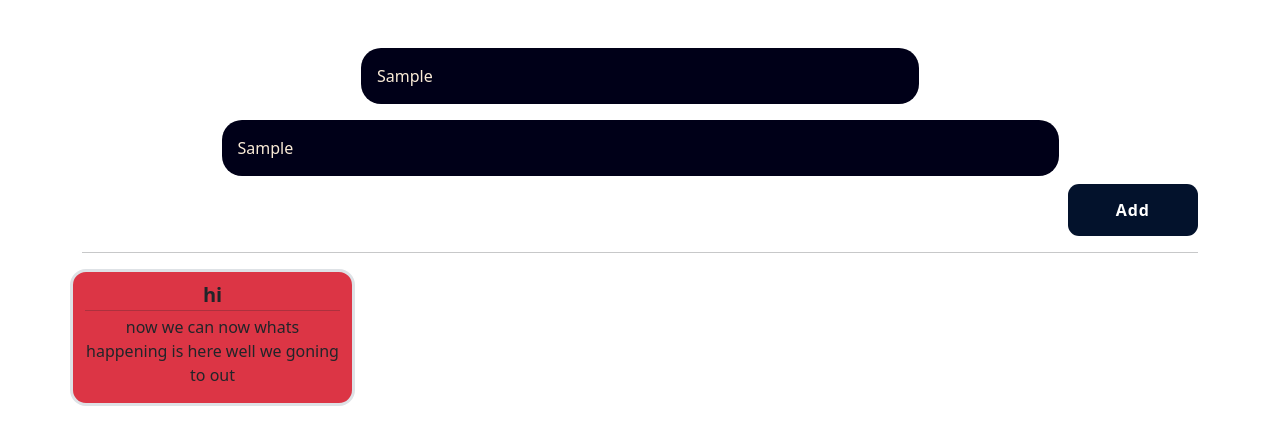
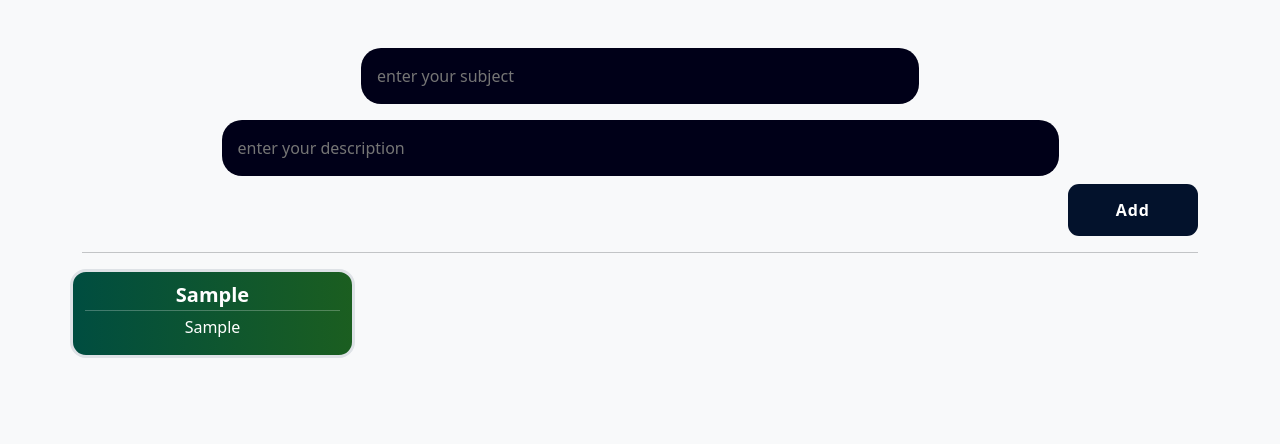
Before and after one commit to Rspayx/simple-todo-list, a plain HTML site: page index.html in a window 1280 px wide. Both pictures are taken after typing "Sample", "Sample" into the empty fields and a click on the button "Add". Drawn offline with nearby package versions, Linux system fonts and the light colour scheme.

Commit message:
Save changes & add js code | v 1.1  devlopment

```diff
--- a/index.html
+++ b/index.html
@@ -13,26 +13,26 @@
     />
     <link href="style.css" rel="stylesheet" />
   </head>
-  <body>
+  <body class="bg-light">
 
     <div class="container">
 
       <div class="mt-5 d-flex align-self-center justify-content-center">
-        <input
+        <input id="input-subject"
           class="d-block w-50 input-style justify-content-center p-3"
           placeholder="enter your subject"
           type="text"
         />
       </div>
       <div class="mt-3 d-flex align-self-center justify-content-center">
-        <input
+        <input id="input-desc"
           class="d-block w-75 input-style justify-content-center p-3"
           placeholder="enter your description"
           type="text"
         />
       </div>
-      <div class="d-flex w-100 justify-content-end mt-2">
-        <button class="button-add " type="button" name="myButton">Add</button>
+      <div class="d-flex w-100 justify-content-end mt-2 ">
+        <button id="btn-add" class="button-add " type="button" name="myButton">Add</button>
       </div>
       <hr />
 
@@ -41,15 +41,7 @@
     <div class="container">
 
 
-      <div class="row">
-
-
-        <div class="col col-3 border border-3 bg-danger rounded-4">
-            <p class="fs-5 m-0 mt-2  fw-bold text-center"> hi </p>
-            <hr class="m-0">
-            <p class="fs-6 mt-1 text-center"> now we can now whats happening is here well we goning to out </p>
-        </div>
-
+      <div id="mother-div-cards" class="row">
 
     </div>
 
--- a/index.js
+++ b/index.js
@@ -0,0 +1,79 @@
+const input_sub = document.getElementById("input-subject");
+const input_desc = document.getElementById("input-desc");
+const btn_add = document.getElementById("btn-add");
+const mother_div_cards = document.getElementById("mother-div-cards");
+// colors
+const color = ['263238' , 'DD2C00' , '3E2723' , '827717' , '33691E' , '1B5E20' , 'f80036' , '004D40' , '311B92' , '1A237E' , 'C51162' , 'D50000' , '4A148C' , '212121', '880E4F' , 'B71C1C' , '2E7D32' , 'D84315' , '000000'] ;
+
+
+btn_add.addEventListener("click", () => {
+  add_cards();
+});
+
+function add_cards() {
+  const input_sub_value = input_sub.value;
+  const input_desc_value = input_desc.value;
+
+
+
+  if (
+    input_sub_value == false ||
+    input_sub_value == "" ||
+    input_sub_value == undefined
+  ) {
+    alert("enter a value for your subject");
+  } else if (
+    input_desc_value == false ||
+    input_desc_value == "" ||
+    input_desc_value == undefined
+  ) {
+    alert("enter a value for your description");
+  } else {
+    const random_color1 = color[Math.floor(Math.random() * color.length)];
+    const random_color2 = color[Math.floor(Math.random() * color.length)];
+
+    let data_element = `
+        <div class="col col-3 border border-3  rounded-4 " style="background-image: linear-gradient(to right, #${random_color1}, #${random_color2}">
+            <p class="fs-5 m-0 mt-2 fw-bold text-center text-white"> ${input_sub_value} </p>
+            <hr class="m-0 text-white">
+            <p class="fs-6 mt-1 text-center text-white  "> ${input_desc_value} </p>
+        </div>
+       `;
+
+    mother_div_cards.insertAdjacentHTML("beforeend", data_element);
+
+    save_in_storage(input_sub_value, input_desc_value);
+    input_sub.value = "";
+    input_desc.value = "";
+  }
+}
+
+function save_in_storage(subject, description) {
+  localStorage.setItem(subject, description);
+    let all_data = Object.entries(localStorage)
+    console.log(all_data[0])
+}
+function get_data_storage(){
+    let all_data = Object.entries(localStorage)
+   // console.log(all_data)
+    return all_data ;
+}
+
+let data_storage = get_data_storage()
+
+
+data_storage.forEach(element => {
+    const random_color3 = color[Math.floor(Math.random() * color.length)];
+    const random_color4 = color[Math.floor(Math.random() * color.length)];
+
+    let data_element = `
+<div class="col col-3 border border-3   rounded-4" style="background-image: linear-gradient(to right, #${random_color3}, #${random_color4}); ;">
+    <p class="fs-5 m-0 mt-2  fw-bold text-center text-white "> ${element[0]} </p>
+    <hr class="m-0 text-bg-danger">
+    <p class="fs-6 mt-1 text-center text-white "> ${element[1]} </p>
+</div>
+`;
+
+mother_div_cards.insertAdjacentHTML("beforeend", data_element);
+
+});
--- a/style.css
+++ b/style.css
@@ -8,7 +8,6 @@ min-height: 35px;
 }
 
 .button-add {
-
     color: #ffffff;
     background-color: #03122c;
     font-size: 16px;
```
